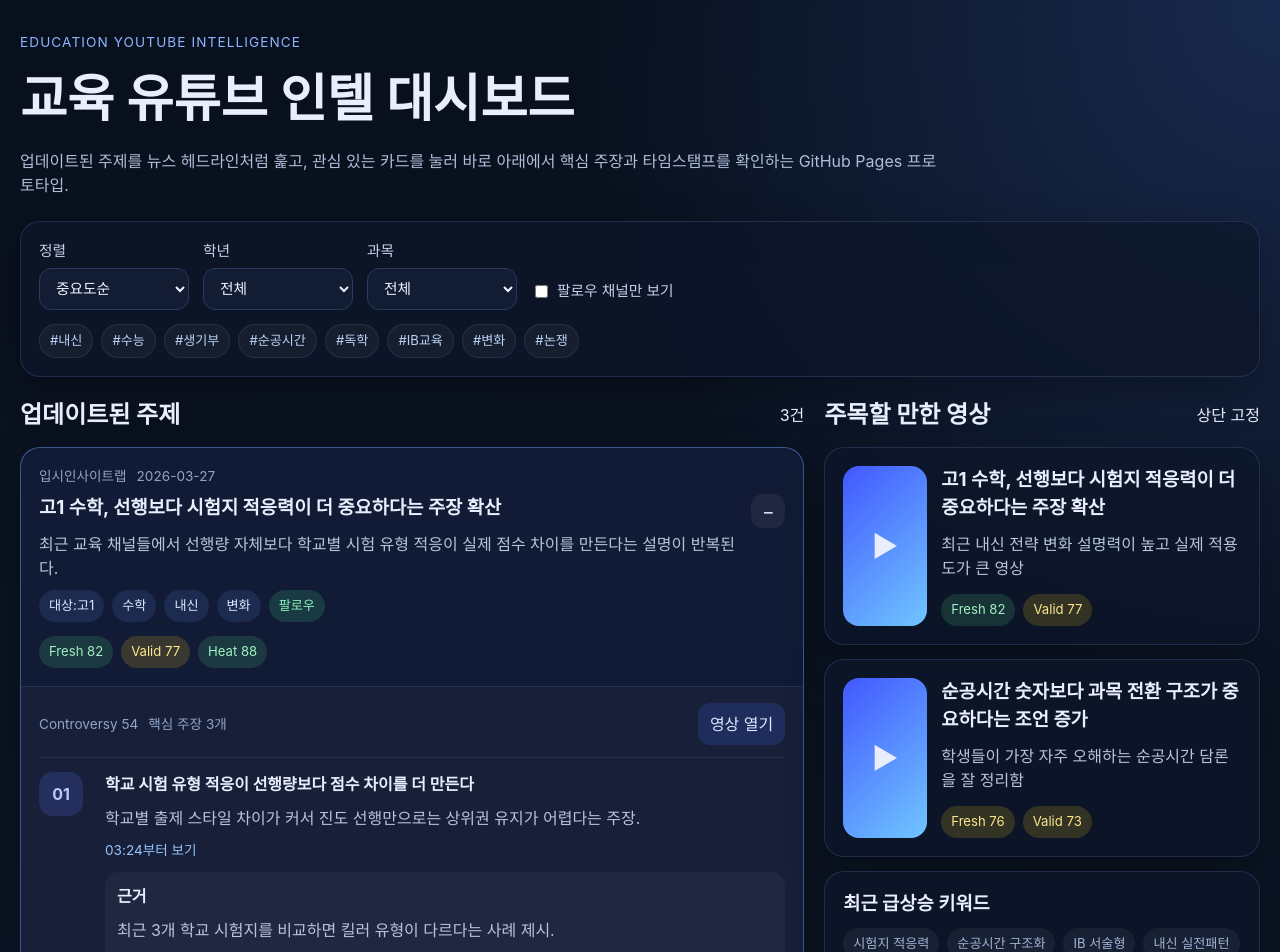
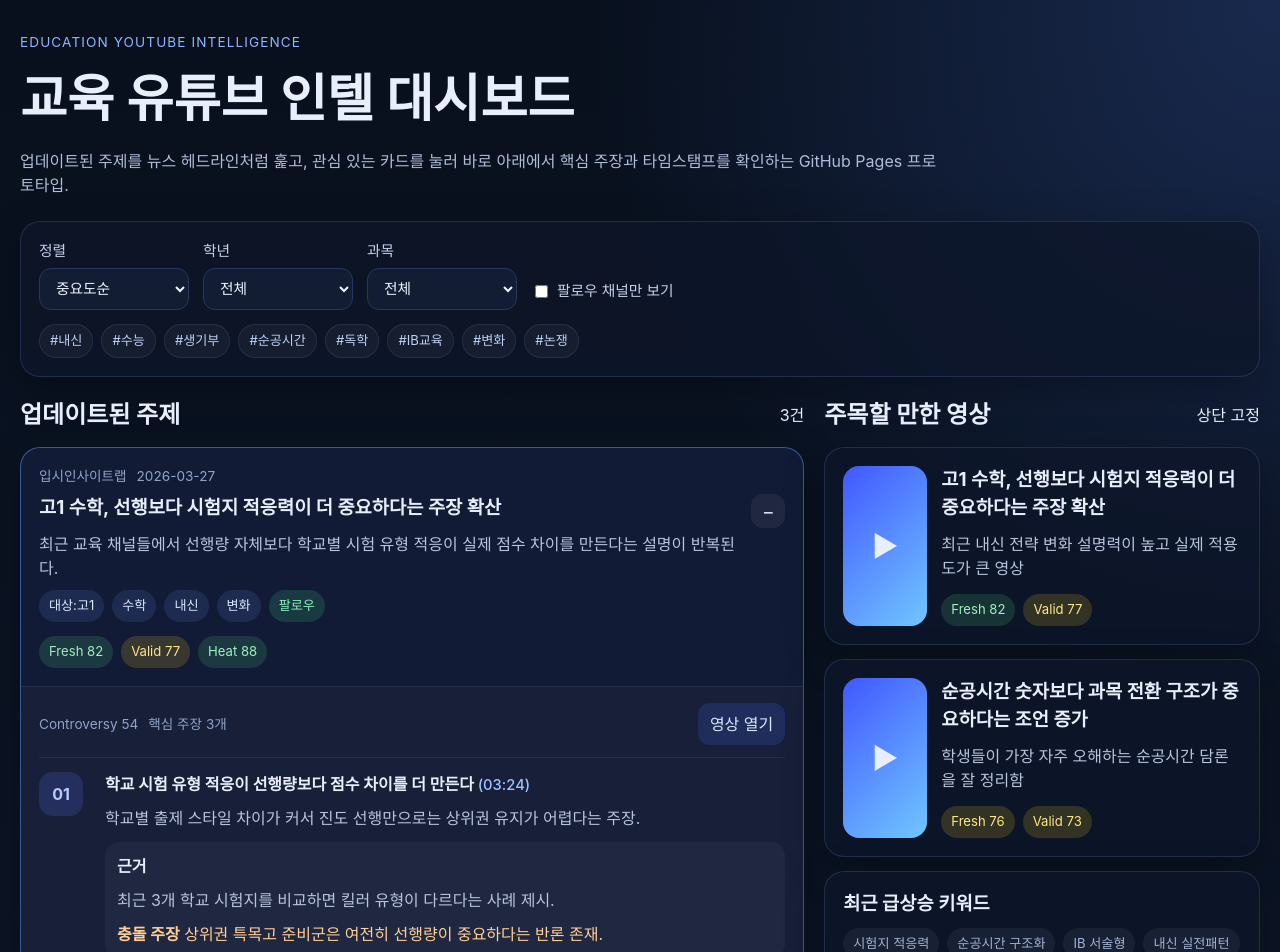
Before and after one commit to dorajikim101/education-youtube-dashboard-pages, a React (Vite) app: page / in a window 1280 px wide. Shown: the top 952 px of the page. Built offline with nearby package versions, Linux system fonts and the light colour scheme.

Commit message:
feat: move timestamp links inline next to claim titles

```diff
--- a/src/App.tsx
+++ b/src/App.tsx
@@ -159,13 +159,13 @@ export default function App() {
                           <article key={claim.title} className="claim-card">
                             <div className="claim-order">0{index + 1}</div>
                             <div className="claim-body">
-                              <h4>{claim.title}</h4>
+                              <h4>
+                                {claim.title}{' '}
+                                <a className="inline-timestamp" href={`${item.youtubeUrl}&t=${claim.seconds}s`} target="_blank" rel="noreferrer">
+                                  ({claim.timestamp})
+                                </a>
+                              </h4>
                               <p>{claim.summary}</p>
-                              <div className="claim-meta">
-                                <a href={`${item.youtubeUrl}&t=${claim.seconds}s`} target="_blank" rel="noreferrer">
-                                  {claim.timestamp}부터 보기
-                                </a>
-                              </div>
                               <div className="evidence-box">
                                 <strong>근거</strong>
                                 <p>{claim.evidence}</p>
--- a/src/styles.css
+++ b/src/styles.css
@@ -123,6 +123,7 @@ select {
 
 .headline-card h3, .featured-card h3, .claim-body h4, .signal-card h3 { margin: 0; }
 .headline-card p, .featured-card p, .claim-body p, .evidence-box p, .signal-card p { margin: 10px 0 0; color: #b7c4dc; }
+.inline-timestamp { color: #9ac4ff; font-size: 0.92em; font-weight: 500; }
 .headline-topline, .detail-meta, .claim-meta {
   display: flex; flex-wrap: wrap; gap: 10px; color: #90a4c8; font-size: 0.85rem;
 }
```
